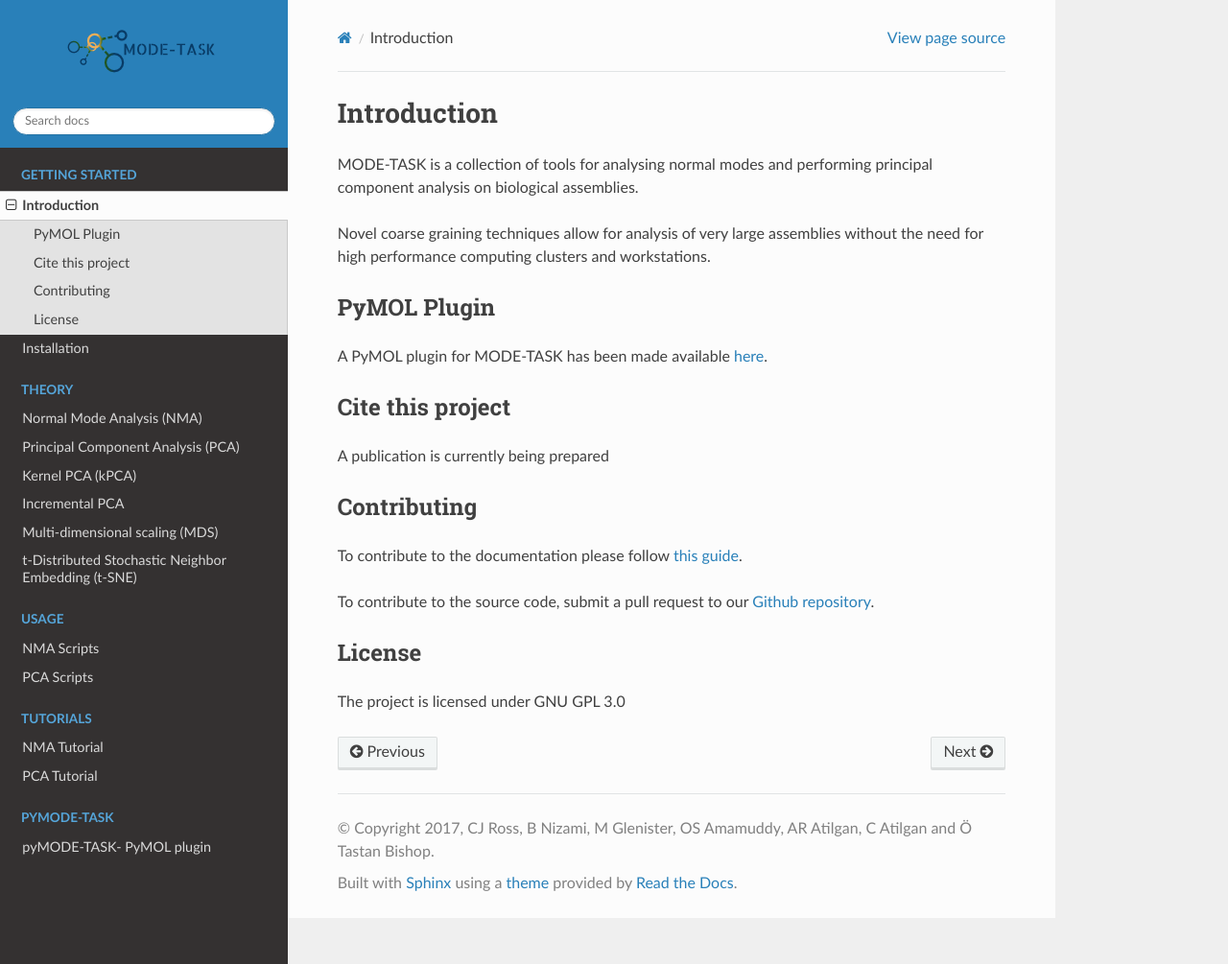
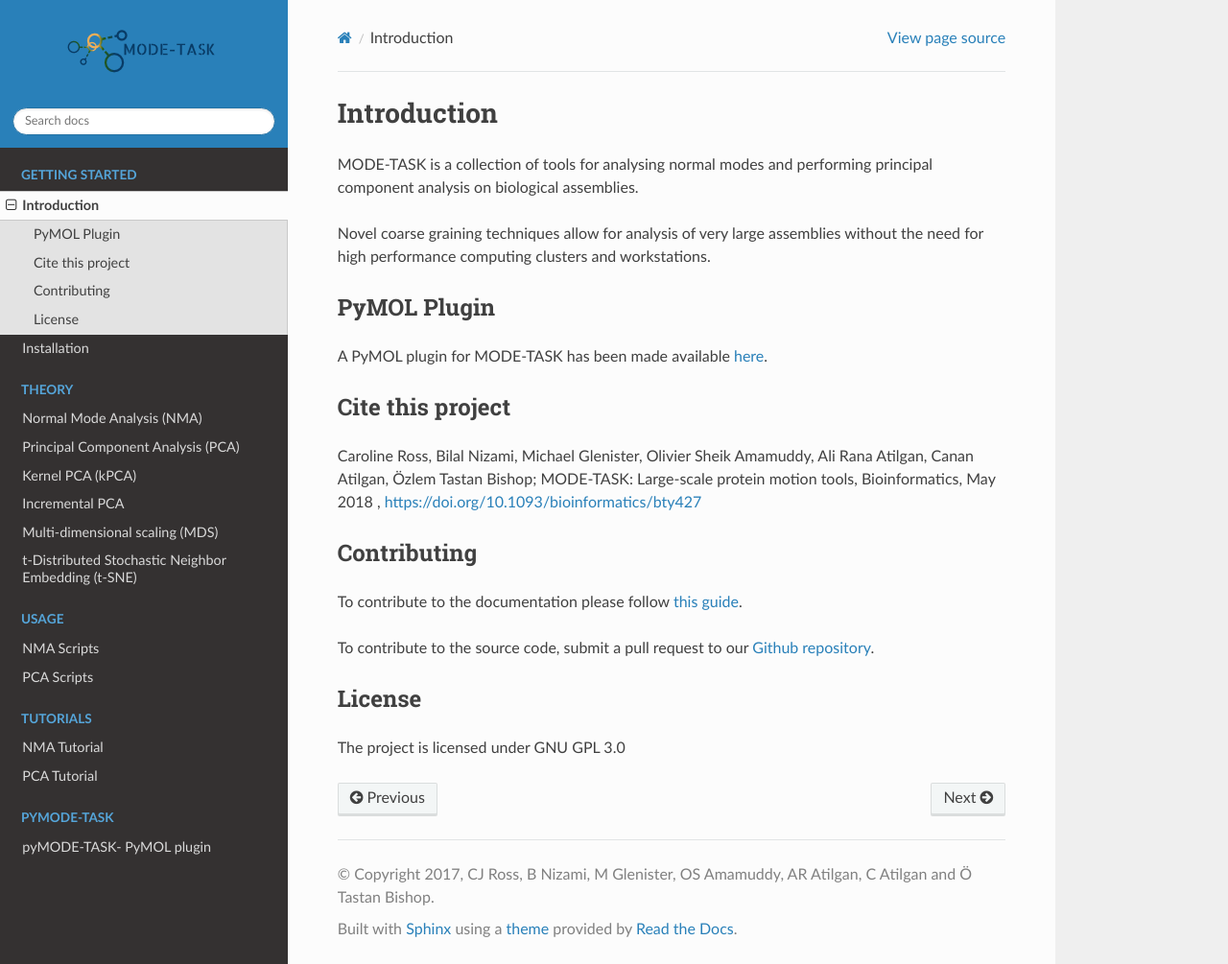
Before and after one commit to RUBi-ZA/MODE-TASK, a Sphinx documentation site: the page built from docs/source/intro.rst, in a window 1280 px wide and 1005 px high. Shown: the whole window at 96% size. Built offline with Sphinx 7.4.7 and the Read the Docs theme 2.0.0, drawn with Linux system fonts in a browser that asks for light colours.

Commit message:
add citation

```diff
--- a/docs/source/intro.rst
+++ b/docs/source/intro.rst
@@ -15,7 +15,9 @@ A PyMOL plugin for MODE-TASK has been made available `here`_.
 Cite this project
 ------------------
 
-A publication is currently being prepared
+Caroline Ross, Bilal Nizami, Michael Glenister, Olivier Sheik Amamuddy, Ali Rana Atilgan, Canan Atilgan, Özlem Tastan Bishop;
+MODE-TASK: Large-scale protein motion tools, Bioinformatics, May 2018 ,
+https://doi.org/10.1093/bioinformatics/bty427
 
 Contributing
 ---------------
```
